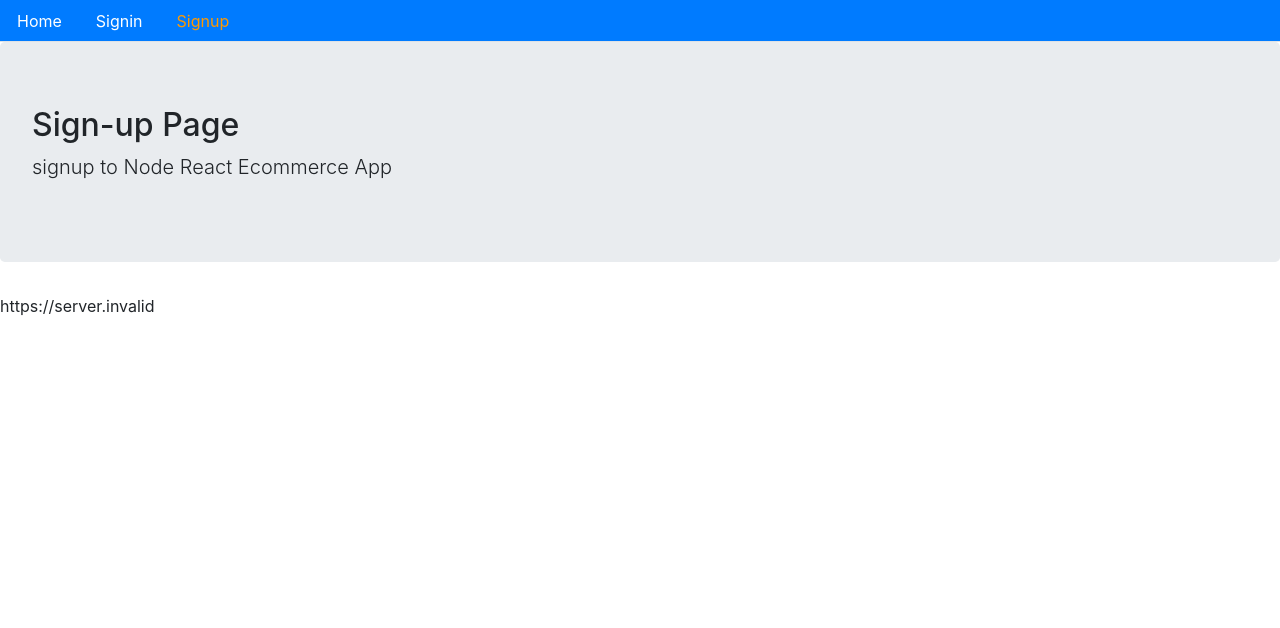
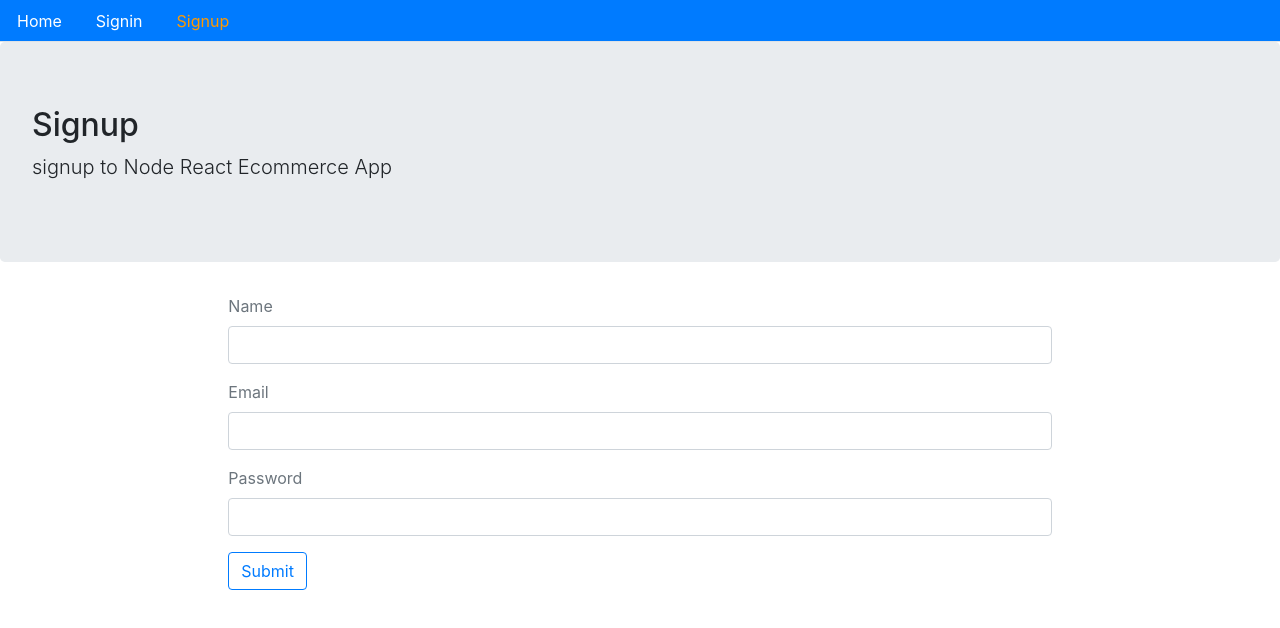
Before and after one commit to dhvaneshshah97/Ecommerce_Bookshop, a React (Create React App) app: page /signup in a window 1280 px wide. Shown: the top 628 px of the page. Built offline with nearby package versions, Linux system fonts and the light colour scheme; no server answers.

Commit message:
Create Signup Component with full validation

```diff
--- a/src/user/Signup.js
+++ b/src/user/Signup.js
@@ -1,11 +1,88 @@
-import React from 'react'
+import React, { useState } from 'react'
 import Layout from '../core/Layout';
 import { API } from '../config';
+import { Link } from 'react-router-dom';
 
 const Signup = () => {
+    const [values, setValues] = useState({
+        name: '',
+        email: '',
+        password: '',
+        error: '',
+        success: false,
+    });
+
+    const { name, email, password, error, success } = values;
+    const handleChange = (event) => {
+        const { name, value } = event.target;
+        // to update object's state, we need to use this kind of notation(Spread Operator)
+        setValues({ ...values, error: false, success: false, [name]: value });
+    }
+
+    const clickSubmit = async (event) => {
+        event.preventDefault();
+        const data = await signup({ name, email, password });
+        if (data.error) {
+            setValues({ ...values, error: data.error, success: false });
+        } else {
+            setValues({ ...values, name: '', email: '', password: '', error: '', success: true });
+        }
+    }
+    const signup = async (user) => {
+        const rawResponse = await fetch(`${API}/signup`, {
+            method: "POST",
+            headers: {
+                // API will respond with json data, so we need to accept json data
+                Accept: 'application/json',
+                // we tell the back-end that we are sending json data
+                "Content-Type": "application/json"
+            },
+            body: JSON.stringify(user)
+        });
+        const response = rawResponse.json();
+        return response;
+
+    }
+    const signupForm = () => {
+        return (
+            <form onSubmit={clickSubmit}>
+                <div className="form-group">
+                    <label className="text-muted">Name</label>
+                    <input className="form-control" value={name} type="text" name="name" onChange={handleChange} />
+                </div>
+                <div className="form-group">
+                    <label className="text-muted">Email</label>
+                    <input className="form-control" type="email" name="email" value={email} onChange={handleChange} />
+                </div>
+                <div className="form-group">
+                    <label className="text-muted">Password</label>
+                    <input className="form-control" type="password" name="password" value={password} onChange={handleChange} />
+                </div>
+                <button className="btn btn-outline-primary" >Submit</button>
+            </form>
+        )
+    }
+
+    const showError = () => {
+        return (
+            <div className="alert alert-danger" style={{ display: error ? '' : 'none' }}>
+                {error}
+            </div>
+        );
+    }
+    const showSuccess = () => {
+        return (
+            <div className="alert alert-success" style={{ display: success ? '' : 'none' }}>
+                New Account is created. Please <Link to="/signin">Sign-in</Link>
+            </div>
+        );
+    }
+
     return (
-        <Layout title="Sign-up Page" description="signup to Node React Ecommerce App">
-            {API}
+        <Layout title="Signup" description="signup to Node React Ecommerce App" className="container col-md-8 offset-md-2">
+            {showError()}
+            {showSuccess()}
+            {signupForm()}
         </Layout>
     )
 }
```
